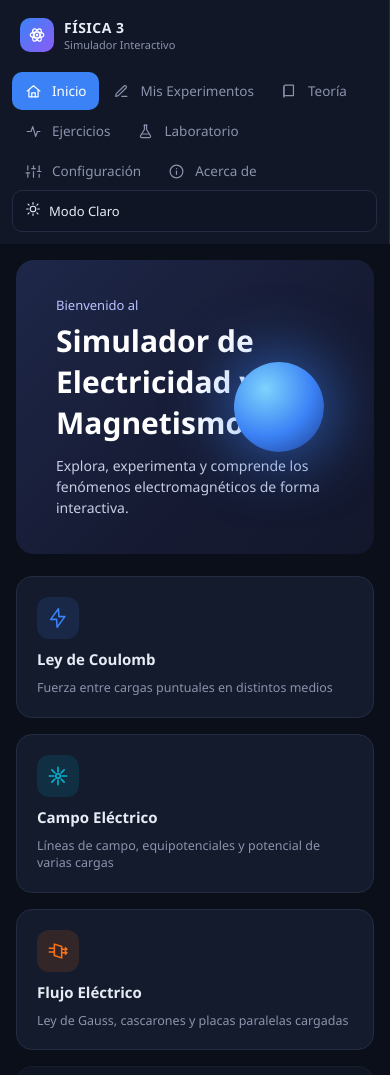
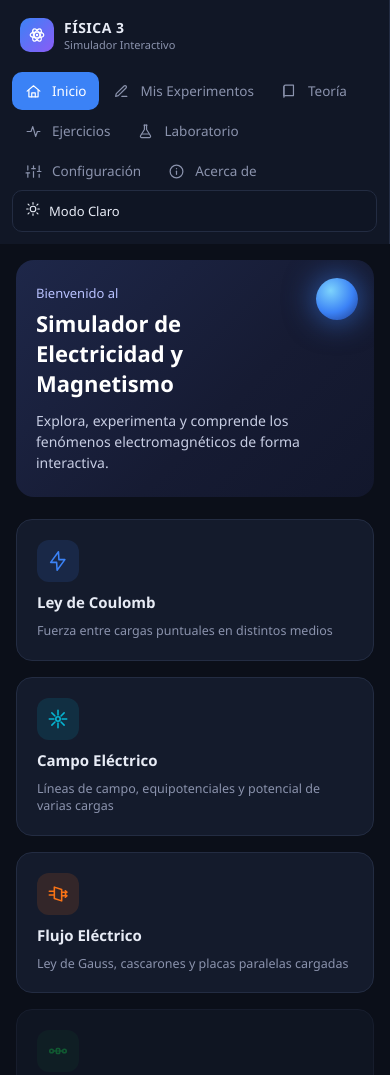
Before and after one commit to HaroldCT/Simulador_FisicaIII, a plain HTML site: page index.html in a window 390 px wide. Shown: the top 1075 px of the page. Drawn offline with Linux system fonts and the light colour scheme.

Commit message:
mover bolita azul

```diff
--- a/css/styles.css
+++ b/css/styles.css
@@ -348,3 +348,12 @@ input[type=number]{font-family:inherit;}
   .theory-formula .math{font-size:19px;}
 }
 .math sub .mtext,.math sup .mtext{font-size:1em;}
+
+/* ---------- Hero: la esfera nunca se superpone al título ---------- */
+.hero-title,.hero-desc{max-width:min(560px, calc(100% - 140px));}
+@media(max-width:760px){
+  .hero{padding:24px 20px;}
+  .hero-title{font-size:22px;max-width:calc(100% - 60px);}
+  .hero-desc{max-width:100%;}
+  .hero-orb{width:42px;height:42px;right:16px;top:18px;transform:none;box-shadow:0 0 28px 4px rgba(59,130,246,.5);}
+}
```
